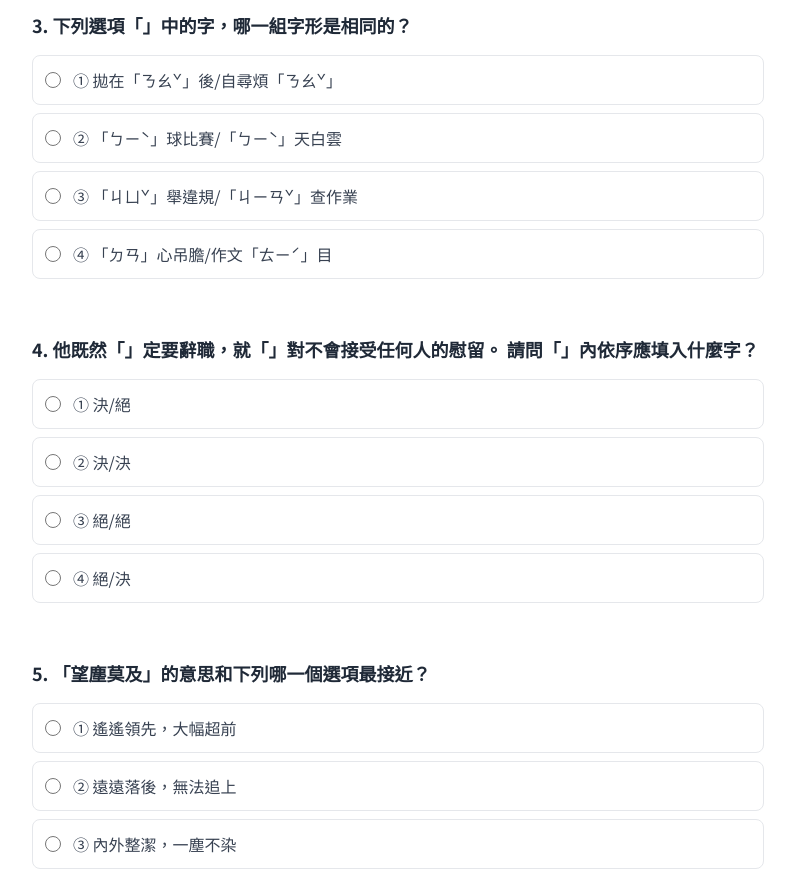
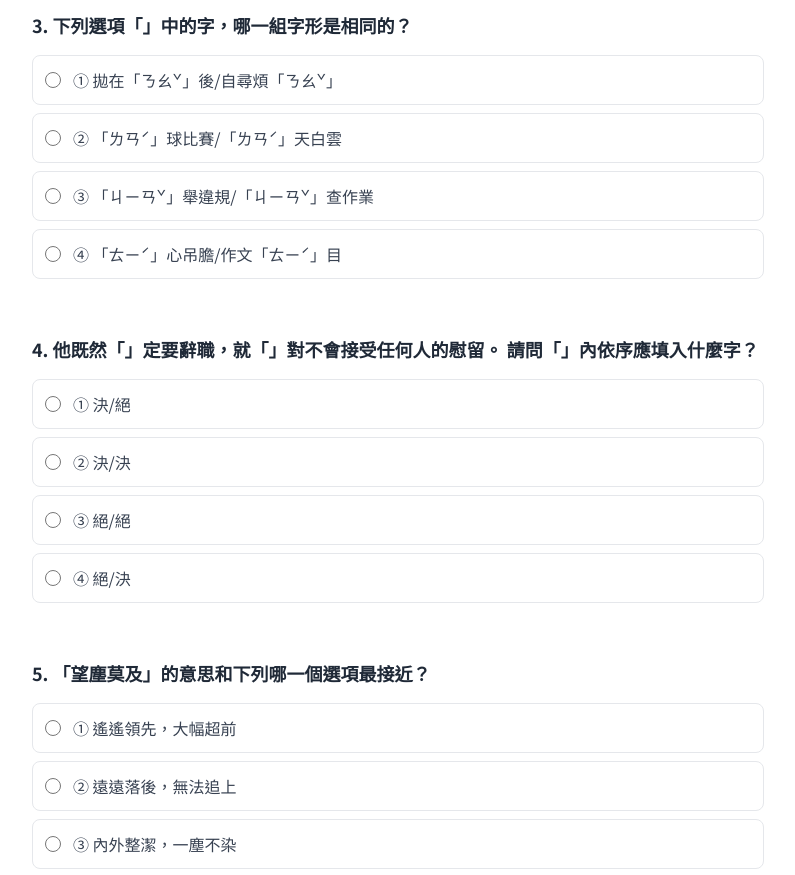
Before and after one commit to pingkingchou/112chinese-4th, a plain HTML site: page index.html in a window 1280 px wide. Shown: the part 1060-1935 px from the top of the page, without its empty margins (244-1039 px from the left). Drawn offline with nearby package versions, Linux system fonts and the light colour scheme; no server answers.

Commit message:
Update index.html

```diff
--- a/index.html
+++ b/index.html
@@ -139,7 +139,7 @@
         const questionData = [
             { "question": "1. 下列哪一個選項「」中的國字讀音是相同的？", "options": ["① 爸爸的工作是保險「推」銷員/回收場的廢紙箱「堆」積如山", "② 客廳牆壁掛了一「幅」山水畫/若懂得惜「福」就能知足常樂", "③ 「偏」遠地區居民常缺乏物資/山坡上開著漫山「遍」野的花", "④ 這段旅程讓我們「刻」骨銘心/每一個人都應「該」愛護環境"], "answer": 2 },
             { "question": "2. 校外教學即將到來，大家正在商「量」當天要帶的物品。\n上面句子的「量」字，與下列哪一個選項「」內的字讀音相同？", "options": ["① 弟弟的肺活「量」很好，能在水中持續憋氣一分鐘。", "② 瘦小虛弱的他竟敢向拳王挑戰，真是自不「量」力。", "③ 曉華對於這次期中評「量」的成績，感到十分滿意。", "④ 想不到她竟敢獨自一人去鬼屋探險，真有膽「量」。"], "answer": 3 },
-            { "question": "3. 下列選項「」中的字，哪一組字形是相同的？", "options": ["① 拋在「ㄋㄠˇ」後/自尋煩「ㄋㄠˇ」", "② 「ㄅㄧˋ」球比賽/「ㄅㄧˋ」天白雲", "③ 「ㄐㄩˇ」舉違規/「ㄐㄧㄢˇ」查作業", "④ 「ㄉㄢ」心吊膽/作文「ㄊㄧˊ」目"], "answer": 3 },
+            { "question": "3. 下列選項「」中的字，哪一組字形是相同的？", "options": ["① 拋在「ㄋㄠˇ」後/自尋煩「ㄋㄠˇ」", "② 「ㄌㄢˊ」球比賽/「ㄌㄢˊ」天白雲", "③ 「ㄐㄧㄢˇ」舉違規/「ㄐㄧㄢˇ」查作業", "④ 「ㄊㄧˊ」心吊膽/作文「ㄊㄧˊ」目"], "answer": 3 },
             { "question": "4. 他既然「」定要辭職，就「」對不會接受任何人的慰留。\n請問「」內依序應填入什麼字？", "options": ["① 決/絕", "② 決/決", "③ 絕/絕", "④ 絕/決"], "answer": 1 },
             { "question": "5. 「望塵莫及」的意思和下列哪一個選項最接近？", "options": ["① 遙遙領先，大幅超前", "② 遠遠落後，無法追上", "③ 內外整潔，一塵不染", "④ 環境髒亂，灰塵滿布"], "answer": 2 },
             { "question": "6. 「青山綠水」是由形容詞「青、綠」加上名詞「山、水」所組成的詞語。\n請問下列哪一個選項的詞語組成方式與「青山綠水」相同？", "options": ["① 濃眉大眼", "② 翻山越嶺", "③ 明知故犯", "④ 好吃懶做"], "answer": 1 },
```
